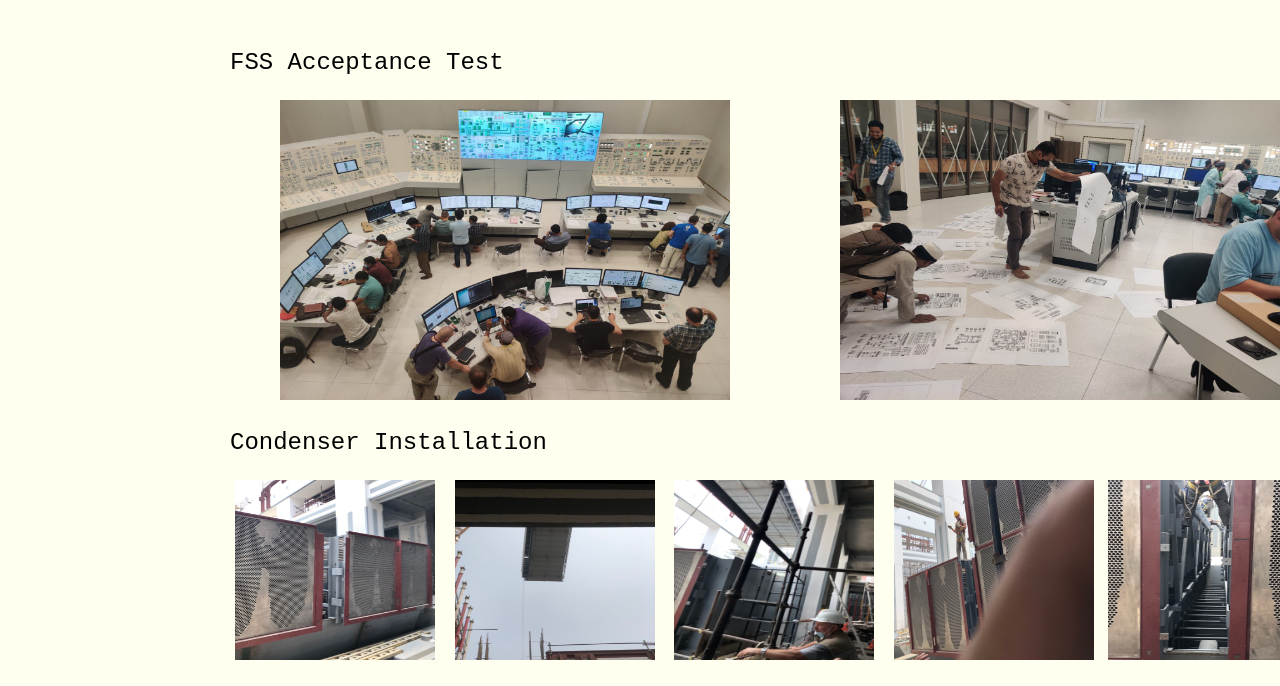
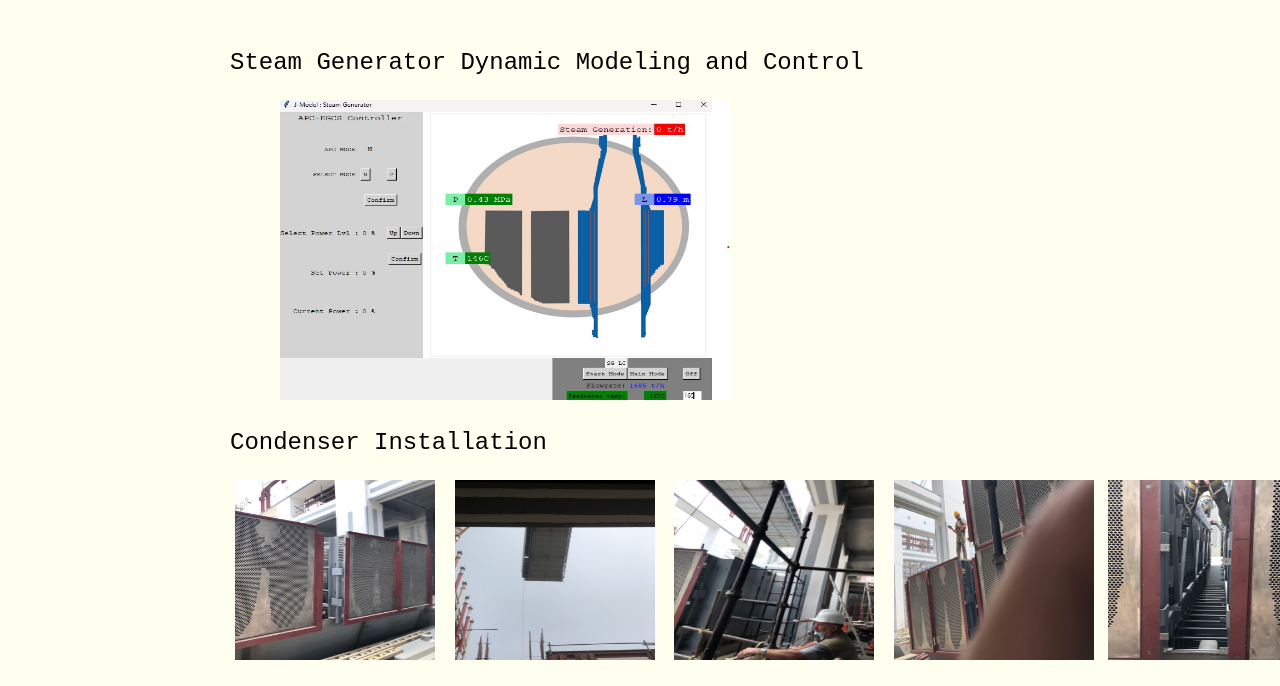
Before and after one commit to Sourav1010107/Md-Iftha-Khar, a plain HTML site: page projects.html in a window 1280 px wide. Shown: the part 105-791 px from the top of the page. Drawn offline with Linux system fonts and the light colour scheme.

Commit message:
Update projects.html

```diff
--- a/projects.html
+++ b/projects.html
@@ -30,9 +30,9 @@
         <p class="topic-heading">Projects</p>
     </div>
     <div id="container-3">
-        <p class="topic-heading">FSS Acceptance Test</p>
-        <img src="fss1.jpg" alt="FSS Acceptance Test" style="width: 450px;height: 300px;margin: 0 50px;">
-        <img src="fss2.jpg" alt="FSS Acceptance Test" style="width: 450px;height: 300px;margin: 0 50px;">
+        <p class="topic-heading">Steam Generator Dynamic Modeling and Control</p>
+        <img src="Steam_Generator_Dynamic_modeling.jpg" alt="FSS Acceptance Test" style="width: 450px;height: 300px;margin: 0 50px;">
+
 
         <p class="topic-heading">Condenser Installation</p>
         <img src="k1.jpg" alt="FSS Acceptance Test" style="width: 200px;height: 180px;margin: 0 5px;">
```
